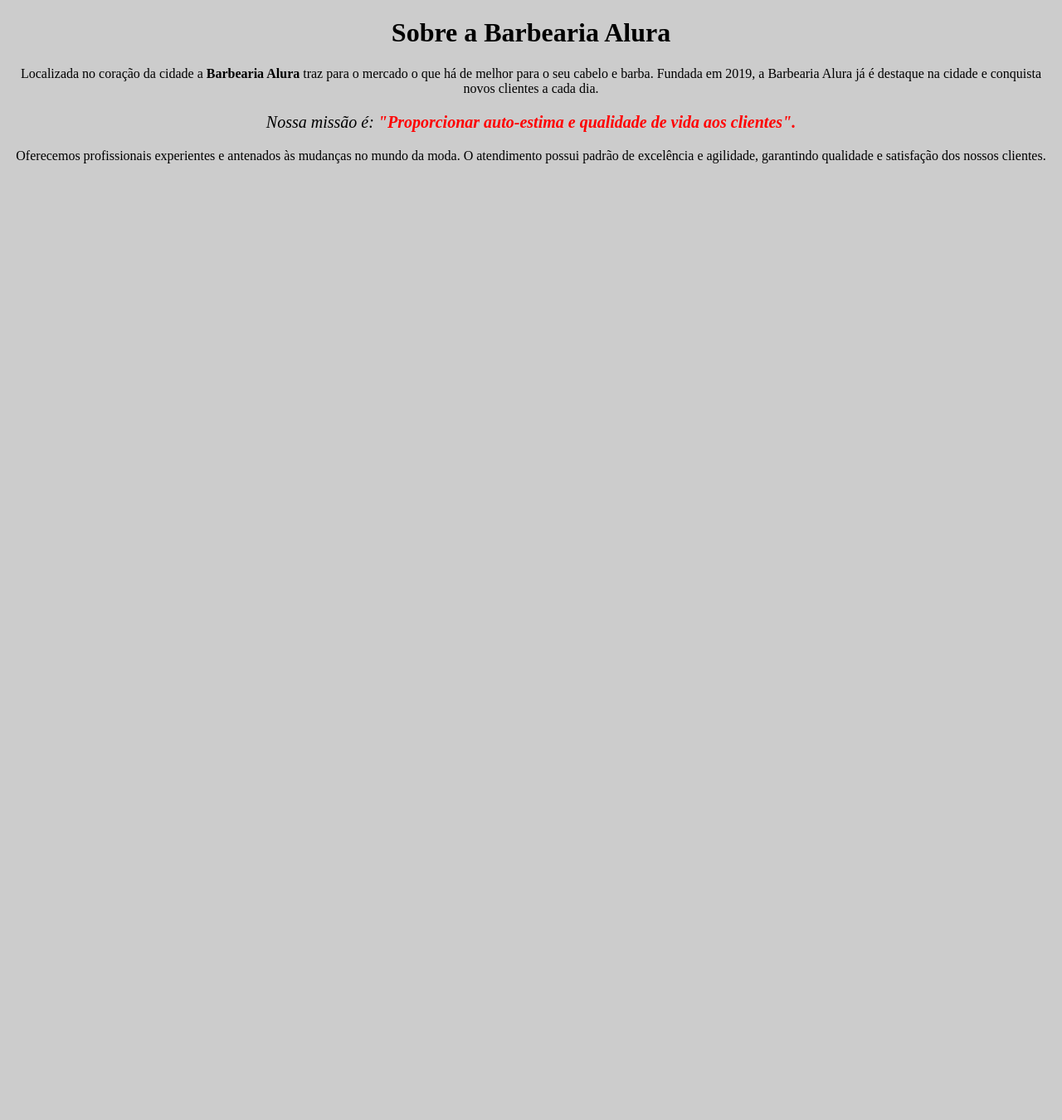
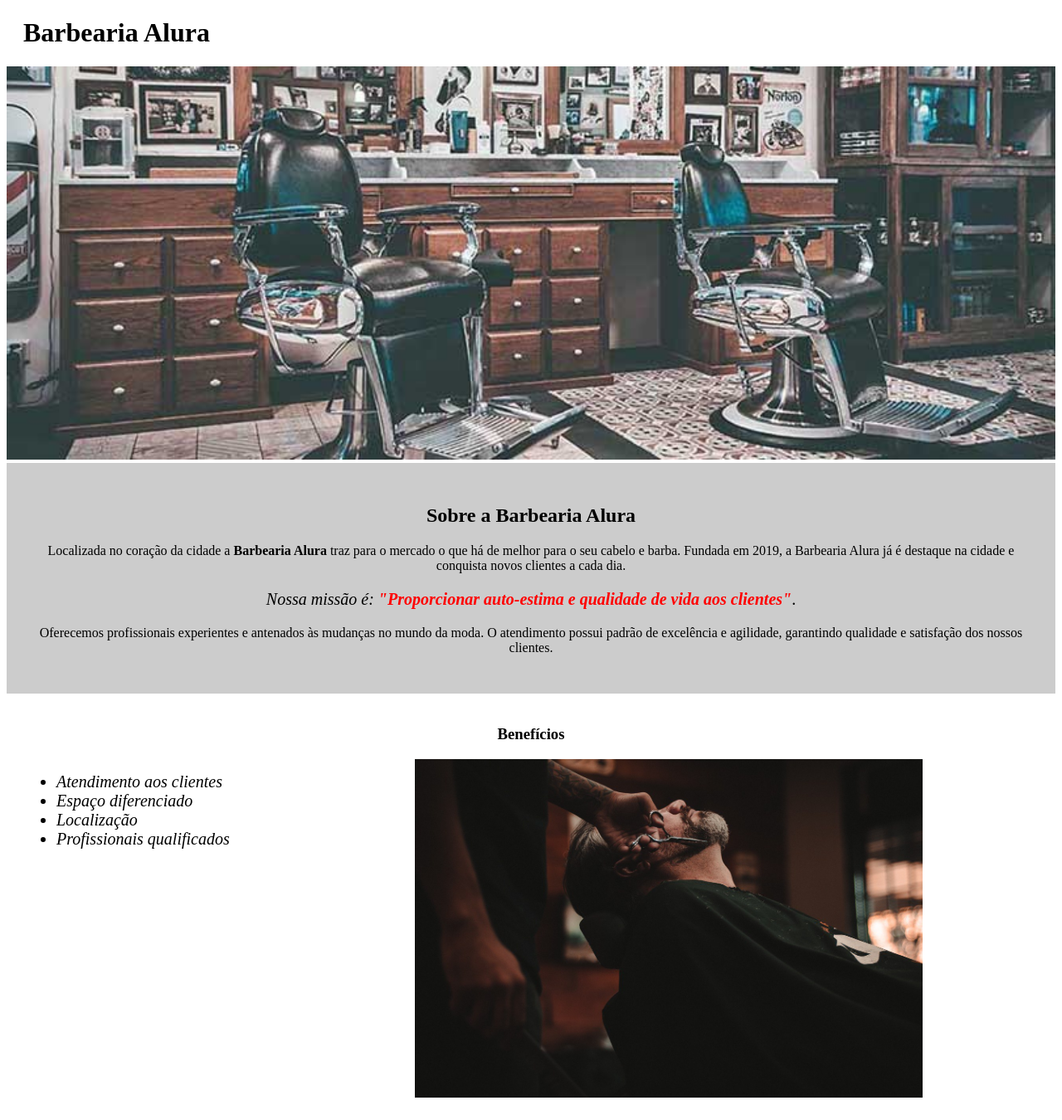
Before and after one commit to kaiohenryk/barbearia-alura, a plain HTML site: page index.html in a window 1280 px wide. Shown: the whole page at 83% size. Before the commit the page ends 800 px from the top, so only its background shows below. Drawn offline with Linux system fonts and the light colour scheme.

Commit message:
Adição de imagens, seção de benefícios e refatoração de código

```diff
--- a/index.html
+++ b/index.html
@@ -8,16 +8,38 @@
     </head>
 
     <body>
-        <h1 style="text-align: center;">Sobre a Barbearia Alura</h1>
+        <header>
+            <h1 class="titulo-principal">Barbearia Alura</h1>
+        </header>
 
-        <p>Localizada no coração da cidade a <strong>Barbearia Alura</strong> traz para o mercado o que há de melhor para o seu cabelo e barba.
-           Fundada em 2019, a Barbearia Alura já é destaque na cidade e conquista novos clientes a cada dia.</p>
+        <img id="banner" src="banner.jpg">
 
-        <p style="font-size: 20px;"><em>Nossa missão é: <strong>"Proporcionar auto-estima e qualidade de vida aos clientes".</strong></em></p>
+        <div class="principal">
+            <h2 class="titulo-centralizado">Sobre a Barbearia Alura</h2>
 
-        <p>Oferecemos profissionais experientes e antenados às mudanças no mundo da moda.
-           O atendimento possui padrão de excelência e agilidade, garantindo qualidade e satisfação dos nossos clientes.
-        </p>
+            <p>Localizada no coração da cidade a <strong>Barbearia Alura</strong> traz para o mercado o que há de melhor para o seu cabelo e barba.
+               Fundada em 2019, a Barbearia Alura já é destaque na cidade e conquista novos clientes a cada dia.
+            </p>
+
+            <p id="missao"><em>Nossa missão é: <strong>"Proporcionar auto-estima e qualidade de vida aos clientes"</strong></em>.</p>
+
+            <p>Oferecemos profissionais experientes e antenados às mudanças no mundo da moda.
+               O atendimento possui padrão de excelência e agilidade, garantindo qualidade e satisfação dos nossos clientes.
+            </p>
+        </div>
+
+        <div class="beneficios">
+            <h3 class="titulo-centralizado">Benefícios</h3>
+
+            <ul>
+                <li class="itens">Atendimento aos clientes</li>
+                <li class="itens">Espaço diferenciado</li>
+                <li class="itens">Localização</li>
+                <li class="itens">Profissionais qualificados</li>
+            </ul>
+
+            <img src="beneficios.jpg" class="imagembeneficios">
+        </div>
     </body>
 
 </html>
--- a/style.css
+++ b/style.css
@@ -1,11 +1,49 @@
-body {
+.titulo-principal {
+    padding-left: 20px;
+}
+
+#banner {
+    width: 100%;
+}
+
+.principal {
     background: #CCCCCC;
+    padding: 30px;
+}
+
+.titulo-centralizado {
+    text-align: center;
 }
 
 p {
     text-align: center;
 }
 
+#missao {
+    font-size: 20px;
+}
+
 em strong {
-    color: red;
+    color: #FF0000;
 }
+
+.beneficios {
+    background: #FFFFFF;
+    padding: 20px;
+}
+
+ul {
+    display: inline-block;
+    vertical-align: top;
+    width: 20%;
+    margin-right: 15%;
+}
+
+.itens {
+    font-style: italic;
+    font-size: 20px;
+}
+
+.imagembeneficios {
+    width: 50%;
+}
```
Also changed, not shown: banner.jpg (added), beneficios.jpg (added).
